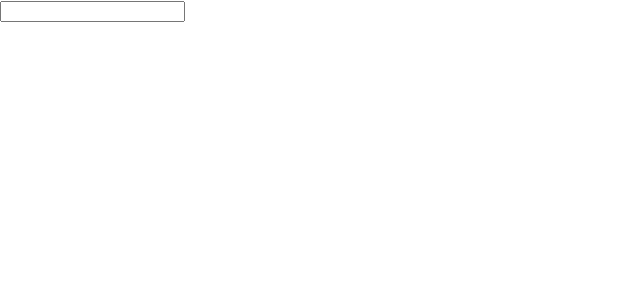
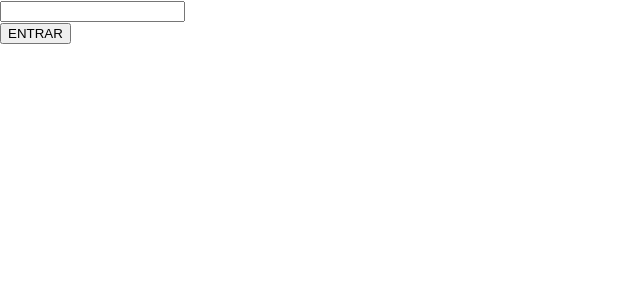
Before and after one commit to Fioravante1/GitHub-Search, a React (Create React App) app: page / in a window 1280 px wide. Shown: the top 300 px of the page, without its empty margins (0-640 px from the left). Built offline with nearby package versions, Linux system fonts and the light colour scheme.

Commit message:
Feat: Renderiza componente button na page login

```diff
--- a/src/pages/Login.jsx
+++ b/src/pages/Login.jsx
@@ -1,9 +1,13 @@
 import React from 'react';
+import ButtonEnter from '../components/login/ButtonEnter';
 import InputUser from '../components/login/InputUser';
 
 function Login() {
   return (
-    <InputUser />
+    <>
+      <InputUser />
+      <ButtonEnter />
+    </>
   );
 }
 
```
